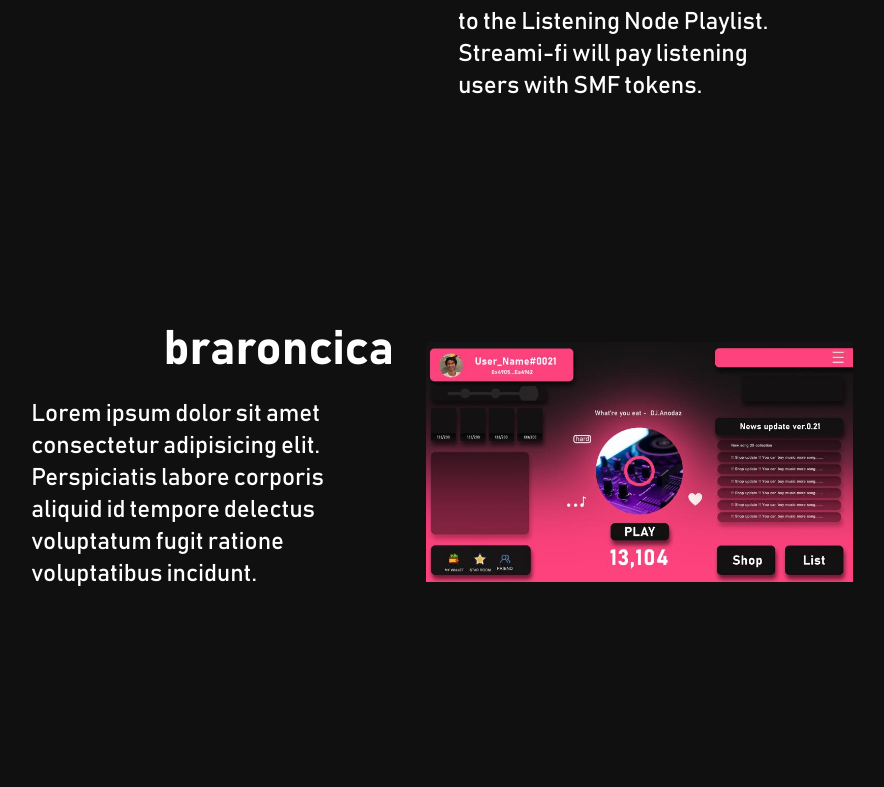
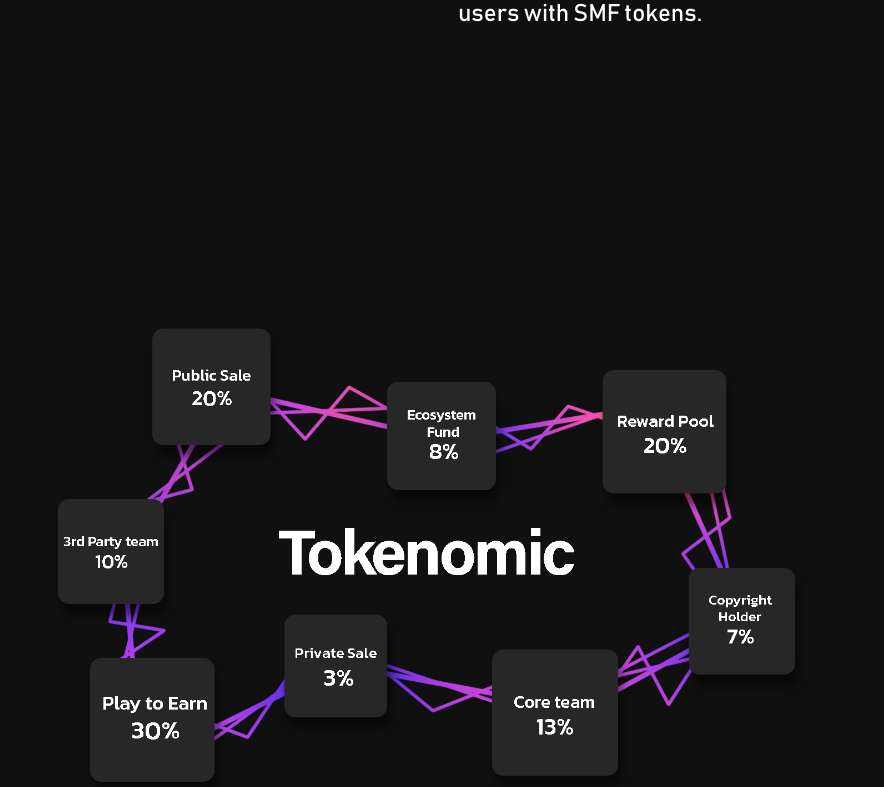
Before and after one commit to anodazCenter/anodazcenter.github.io, a Next.js app: page / in a window 1280 px wide. Shown: the part 1786-2573 px from the top of the page, without its empty margins (214-1098 px from the left). Built offline with nearby package versions, Linux system fonts and the light colour scheme.

Commit message:
Update index.js

```diff
--- a/pages/index.js
+++ b/pages/index.js
@@ -69,8 +69,8 @@ export default function index() {
                     md:w-full
                     sm:w-full
             " style={{
-              overflowX: 'clip'
-            }}>
+                overflowX: 'clip'
+              }}>
               <img
                 className="absolute   w-full
                  top-0      right-0         hidden
@@ -244,10 +244,7 @@ export default function index() {
                 md:text-xl      md:w-full     md:px-4
                 sm:text-xl      sm:w-full     sm:px-2
           ">
-            Lorem ipsum dolor sit amet consectetur adipisicing elit.
-            Perspiciatis labore corporis aliquid id tempore delectus voluptatum
-            fugit ratione voluptatibus incidunt. Repudiandae reprehenderit
-            similique deserunt, unde illum explicabo rem officia assumenda.
+            Streami-fi is an NFT music and game platform where you may make music, construct beat maps, or simply sit and listen to music while earning money paid to you in SMF token.
           </p>
         </div>
 
@@ -301,55 +298,6 @@ export default function index() {
           </div>
         </div>
 
-         <div className="  flex  items-center  text-white mx-auto
-                flex-col        justify-center        mt-24       w-10/12
-                2xl:flex-row    2xl:justify-between   2xl:mt-56   2xl:w-8/12
-                xl:flex-row     xl:justify-between    xl:mt-56    xl:w-8/12
-                lg:flex-row     lg:justify-between    lg:mt-36    lg:w-8/12
-                md:flex-col     md:justify-center     md:mt-36    md:w-10/12
-                sm:flex-col     sm:justify-center     sm:mt-24    sm:w-10/12
-        ">
-
-          <div className="
-                  w-full      px-0
-                  2xl:w-1/2   2xl:px-8
-                  xl:w-1/2    xl:px-8
-                  lg:w-1/2    lg:px-8
-                  md:w-full   md:px-4
-                  sm:w-full   sm:px-0
-          ">
-          <h1 className="font-bold  mb-6
-                   text-center       text-3xl
-                   2xl:text-right    2xl:text-5xl
-                   xl:text-right     xl:text-5xl
-                   lg:text-right     lg:text-5xl
-                   md:text-center    md:text-3xl
-                   sm:text-center    sm:text-3xl
-            ">braroncica</h1>
-            <p className=" pr-4
-                 text-center       text-lg
-                 2xl:text-left     2xl:text-2xl
-                 xl:text-left      xl:text-2xl
-                 lg:text-left      lg:text-2xl
-                 md:text-center    md:text-xl
-                 sm:text-center    sm:text-xl
-            ">
-              Lorem ipsum dolor sit amet consectetur adipisicing elit.
-              Perspiciatis labore corporis aliquid id tempore delectus
-              voluptatum fugit ratione voluptatibus incidunt.
-            </p>
-          </div>
-          <div className=" mt-2
-               w-full
-               2xl:w-1/2
-               xl:w-1/2
-               lg:w-1/2
-               md:w-full
-               sm:w-full
-          ">
-            <img src="/images/interface.jpg" alt="" />
-          </div>
-        </div>
 
         <div className=" w-10/12 flex justify-between items-center text-white mx-auto
                     mt-24
```
